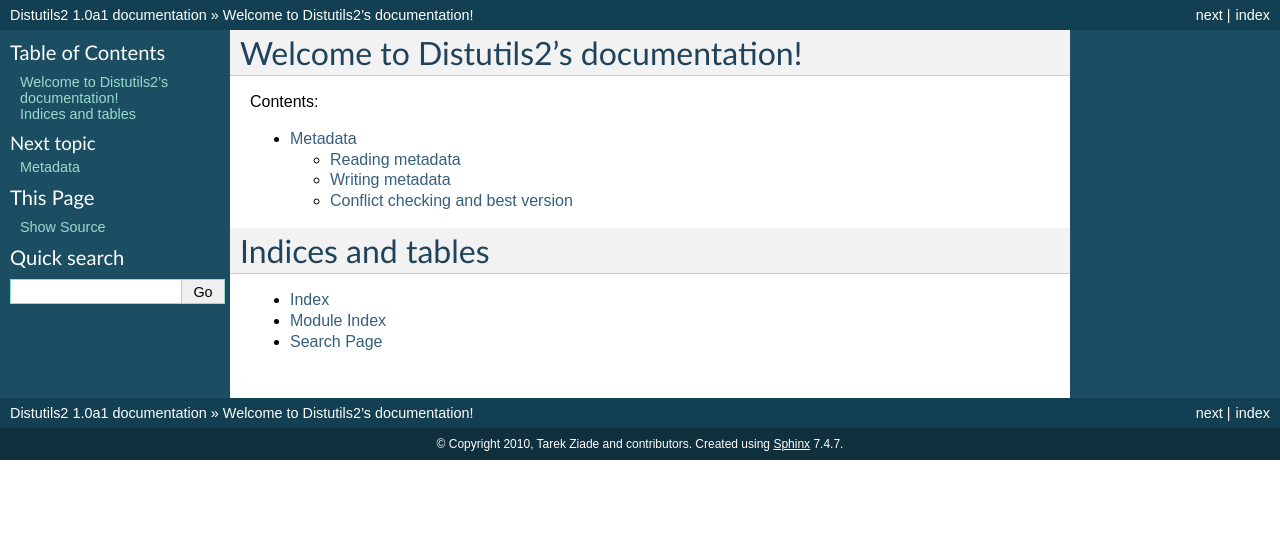
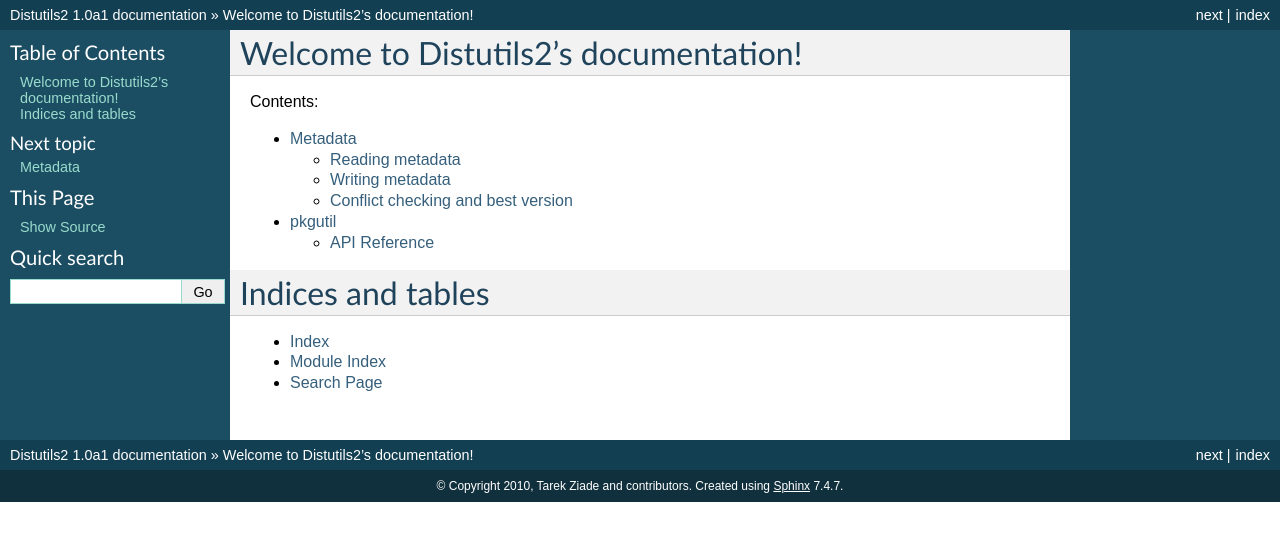
Before and after one commit to crateio/distutils2, a Sphinx documentation site: the page built from docs/source/index.rst, in a window 1280 px wide. Shown: the top 541 px of the page. Built offline with Sphinx 7.4.7, drawn with Linux system fonts in a browser that asks for light colours.

Commit message:
Started writing documentation

```diff
--- a/docs/source/conf.py
+++ b/docs/source/conf.py
@@ -17,12 +17,13 @@
 # add these directories to sys.path here. If the directory is relative to the
 # documentation root, use os.path.abspath to make it absolute, like shown here.
 #sys.path.append(os.path.abspath('.'))
+sys.path.append(os.path.abspath(os.path.join(__file__, '..', '..', '..', 'src')))
 
 # -- General configuration -----------------------------------------------------
 
 # Add any Sphinx extension module names here, as strings. They can be extensions
 # coming with Sphinx (named 'sphinx.ext.*') or your custom ones.
-extensions = []
+extensions = ['sphinx.ext.autodoc']
 
 # Add any paths that contain templates here, relative to this directory.
 templates_path = ['_templates']
--- a/docs/source/index.rst
+++ b/docs/source/index.rst
@@ -12,6 +12,7 @@
    :maxdepth: 2
 
    metadata
+   pkgutil
 
 Indices and tables
 ==================
--- /dev/null
+++ b/docs/source/pkgutil.rst
@@ -0,0 +1,9 @@
+=======
+pkgutil
+=======
+
+API Reference
+=============
+
+.. automodule:: distutils2._backport.pkgutil
+   :members:
```
Also changed, not shown: 1 other file.
